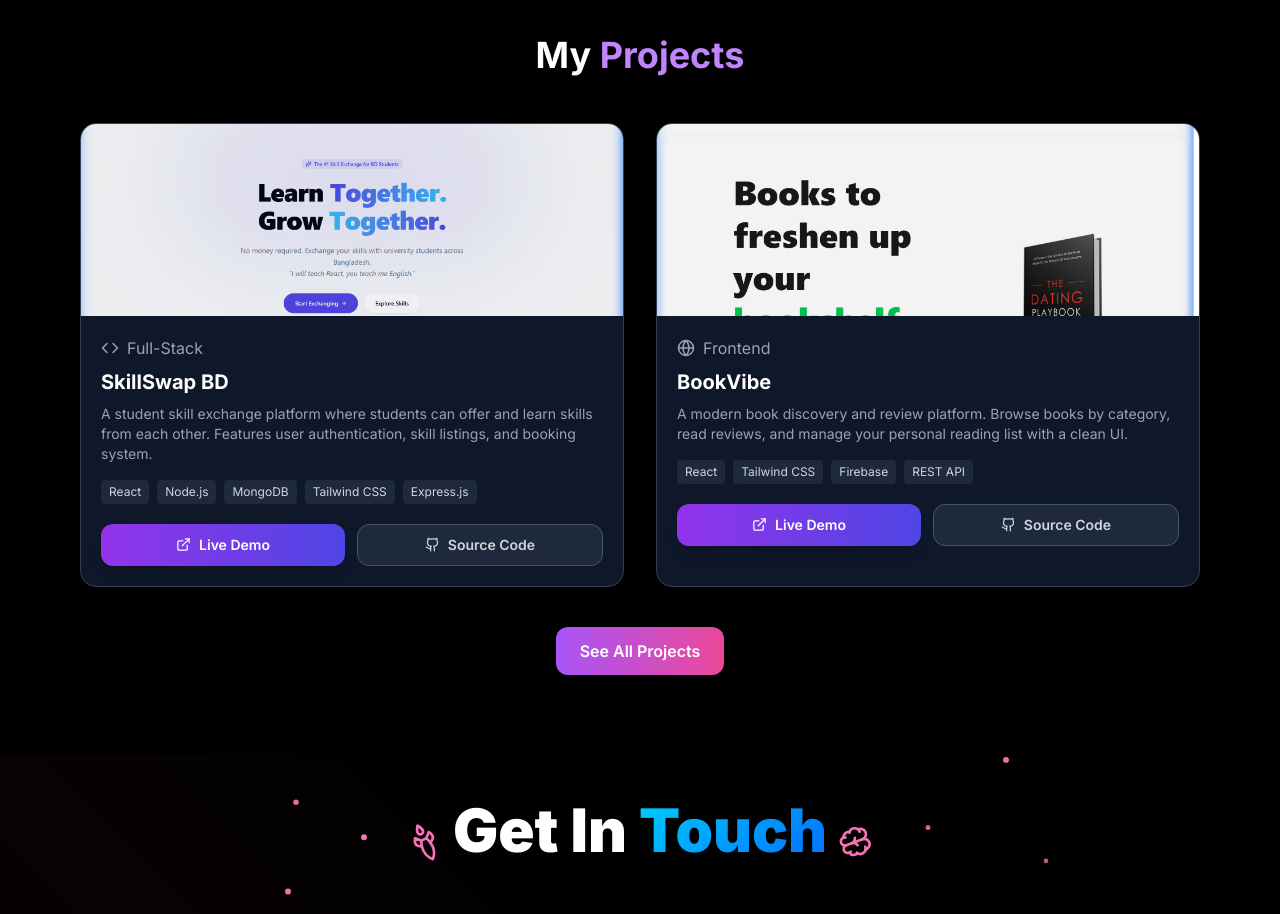
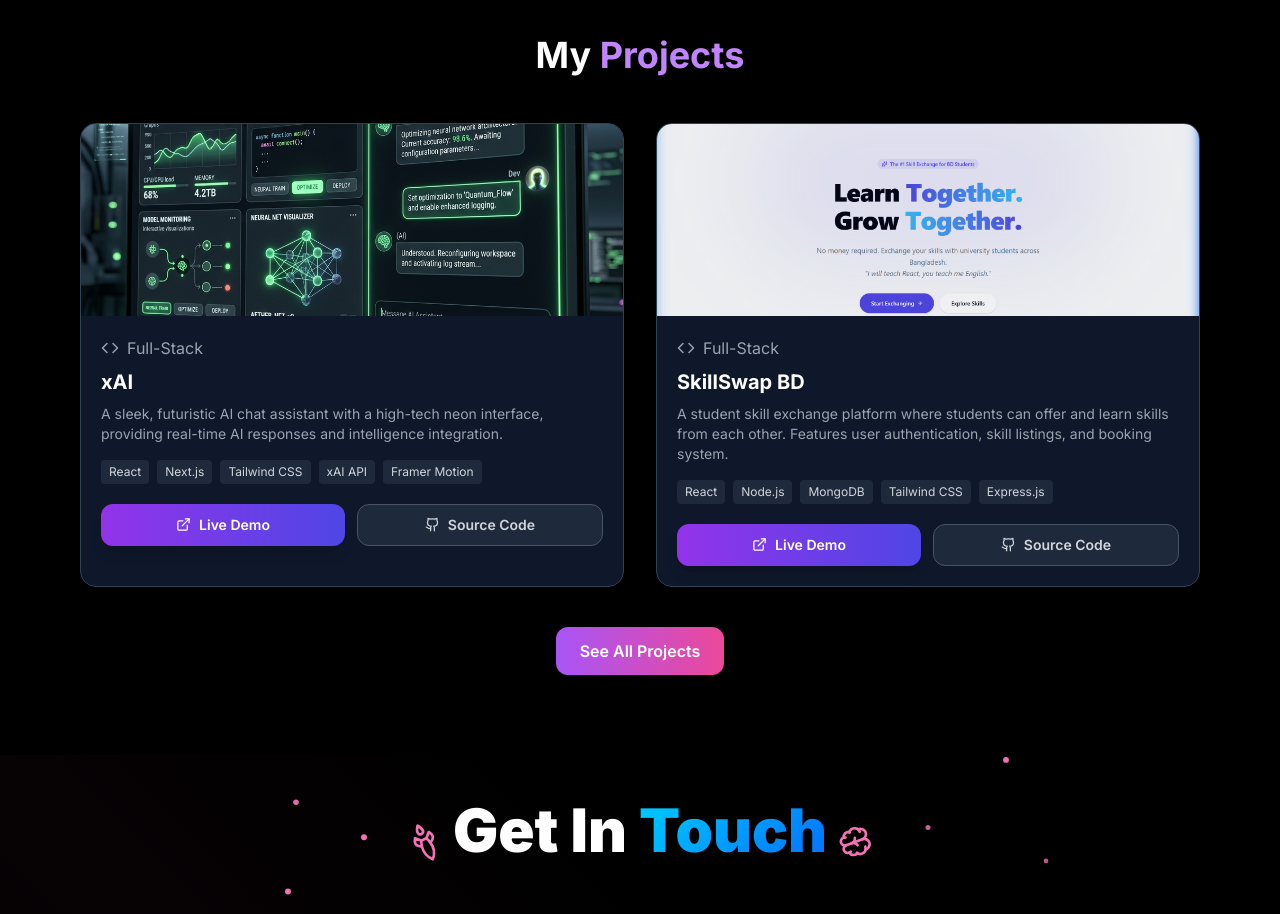
Before and after one commit to farhan5178/latest-portfolio-farhan, a Next.js app: page / in a window 1280 px wide. Shown: the part 7420-8334 px from the top of the page. Built offline with nearby package versions, Linux system fonts and the light colour scheme; a web font is replaced by a local one.

Commit message:
add xAI project with preview image

```diff
--- a/src/components/Projects.tsx
+++ b/src/components/Projects.tsx
@@ -11,6 +11,17 @@
   const allProjects = [
     {
       id: 1,
+      title: 'xAI',
+      description: 'A sleek, futuristic AI chat assistant with a high-tech neon interface, providing real-time AI responses and intelligence integration.',
+      image: '/xai_preview.png',
+      technologies: ['React', 'Next.js', 'Tailwind CSS', 'xAI API', 'Framer Motion'],
+      category: 'Full-Stack',
+      liveUrl: 'https://xai-lemon.vercel.app/',
+      githubUrl: 'https://github.com/farhan5178/xai',
+      featured: true,
+    },
+    {
+      id: 2,
       title: 'SkillSwap BD',
       description: 'A student skill exchange platform where students can offer and learn skills from each other. Features user authentication, skill listings, and booking system.',
       image: '/skillswap_preview.png',
@@ -21,7 +32,7 @@
       featured: true,
     },
     {
-      id: 2,
+      id: 3,
       title: 'BookVibe',
       description: 'A modern book discovery and review platform. Browse books by category, read reviews, and manage your personal reading list with a clean UI.',
       image: '/bookvibe_preview.png',
@@ -32,7 +43,7 @@
       featured: true,
     },
     {
-      id: 3,
+      id: 4,
       title: 'DeveloperLook',
       description: 'An interview assignment project showcasing modern frontend development skills with clean UI components and responsive design.',
       image: '/developerlook_preview.png',
@@ -43,7 +54,7 @@
       featured: true,
     },
     {
-      id: 4,
+      id: 5,
       title: 'MovieVibe',
       description: 'A movie browsing platform with modern UI. Discover trending movies, search by genre, and explore detailed movie information.',
       image: '/movievibe_preview.png',
@@ -54,7 +65,7 @@
       featured: true,
     },
     {
-      id: 5,
+      id: 6,
       title: 'QurbaniHat',
       description: 'An online platform for Qurbani (Eid-ul-Adha) cattle marketplace. Browse, filter and purchase livestock with a smooth user experience.',
       image: '/qurbanihat_preview.png',
@@ -65,7 +76,7 @@
       featured: true,
     },
     {
-      id: 6,
+      id: 7,
       title: 'Sehrish AI',
       description: 'An AI-powered web application with an intelligent interface. Features modern design and seamless AI integration for a smart user experience.',
       image: '/sehrishai_preview.png',
```
Also changed, not shown: public/xai_preview.png (added).
